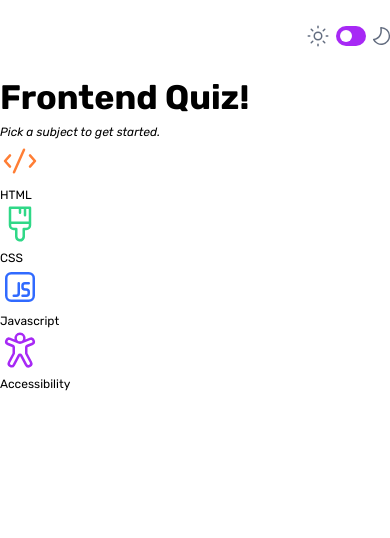
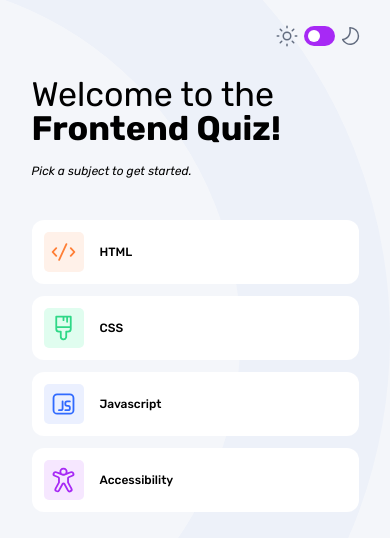
Before and after one commit to ikitamalarose/frontend-quizz-app-challenge, a plain HTML site: page index.html in a window 390 px wide. Drawn offline with Linux system fonts and the light colour scheme.

Commit message:
-Add CSS code for the menu - Wrote CSS code for the menu -Changed the structure of index.html

```diff
--- a/css/media_queries/mobile.css
+++ b/css/media_queries/mobile.css
@@ -1,20 +1,33 @@
 @media (max-width: 768px) {
-  /* Menu Header start*/
+  /* body start */
+  body {
+    background-image: url("/assets/images/pattern-background-mobile-light.svg");
 
-  .container__header {
+    background-repeat: no-repeat;
+    background-size: cover;
+    background-color: var(--light-grey);
+
+    display: grid;
+    place-content: center;
+  }
+
+  /* body end */
+
+  /* menu header start*/
+  .header {
     display: flex;
     flex-direction: row;
     justify-content: flex-end;
+    width: 20.438rem;
     padding-top: 1.625rem;
-    padding-bottom: 1.625rem;
+    margin-bottom: 2rem;
   }
 
-  .container__header__buttons {
-      width: 5rem;
-      height: 1.25rem;
-      display: flex;
-      flex-direction: row;
-      align-items: center;
+  .header__buttons {
+    width: 5rem;
+    display: flex;
+    flex-direction: row;
+    align-items: center;
   }
 
   .header__button {
@@ -33,10 +46,10 @@
     justify-content: center;
   }
 
-  #lightModeButton{
+  #lightModeButton {
     margin-right: 0.6rem;
   }
-  #darkModeButton{
+  #darkModeButton {
     margin-left: 0.5rem;
   }
 
@@ -51,44 +64,117 @@
     padding: 0.25rem;
   }
 
-  .slider {
+  .header__button-slider {
     width: 0.75rem;
     height: 0.75rem;
     background-color: var(--pure-white);
     border-radius: 50%;
   }
-  /* Menu Header end*/
 
-  /* container content start */
+  /* menu header end*/
 
-  .container__content {
+  /* main start  */
+  .main {
     display: flex;
     flex-direction: column;
-    grid-column: 2.5rem;
+    align-items: center;
+    justify-content: center;
+  }
+
+  .main__content {
+    display: flex;
+    flex-direction: column;
+    align-items: flex-start;
+
+    width: 20.438rem;
   }
 
   .content__left {
     display: flex;
     flex-direction: column;
-    grid-column: 1rem;
-    align-items: flex-start;
+
+    margin-bottom: 2.5rem;
   }
 
   .content__title {
     font-size: var(--font-size-heading-m);
+    line-height: var(--font-size-heading-m);
+    margin-bottom: 1rem;
   }
 
-  .content__title span {
-    display: none;
-  }
   .content__subtitle {
     font-size: var(--font-size-body-s);
-    font-style: italic;
+    font-style: var(--font-weight-regular-italic);
   }
 
   /* content menu start */
+
   .content__menu {
     display: flex;
     flex-direction: column;
   }
+
+  .menu__item {
+    width: 20.438rem;
+    height: 4rem;
+
+    padding: 0.75rem;
+
+    border-radius: 0.75rem;
+
+    display: flex;
+    flex-direction: row;
+    justify-content: flex-start;
+    align-items: center;
+
+    background: var(--pure-white);
+  }
+
+  .menu__item:not(:last-of-type) {
+    margin-bottom: 0.75rem;
+  }
+
+  .menu__item-icon {
+    width: 2.5rem;
+    height: 2.5rem;
+
+    display: flex;
+    flex-direction: row;
+    align-items: center;
+    justify-content: center;
+
+    border-radius: 5px;
+
+    margin-right: 1rem;
+  }
+
+  .menu__item-icon--very-pale-peach {
+    background: var(--very-pale-peach);
+  }
+
+  .menu__item-icon--bright-mint-green {
+    background: var(--bright-mint-green);
+  }
+
+  .menu__item-icon--bright-blue {
+    background: var(--bright-blue);
+  }
+
+  .menu__item-icon--purple {
+    background: var(--pale-lavender);
+  }
+
+  .menu__item-icon__img {
+    width: 1.786rem;
+    height: 1.786rem;
+  }
+
+  .menu__item-title {
+    font-weight: var(--font-weight-medium);
+    text-transform: capitalize;
+  }
+
+  /* content menu end */
+
+  /* main end  */
 }
--- a/css/variables.css
+++ b/css/variables.css
@@ -11,6 +11,7 @@
   --light-grey-blue: #626c7f;
   --vivid-red: #ee5454;
   --bright-teal: #26d782;
+
 
   /* icons menu */
   --very-pale-peach: #FFF1E9;
--- a/index.html
+++ b/index.html
@@ -12,19 +12,16 @@
 
 <body>
 
-  <!-- Quiz menu start -->
+  <header class="header">
 
-  <main class="container">
-    <header class="container__header">
-
-      <div class="container__header__buttons">
+    <div class="header__buttons">
 
       <button id="lightModeButton" class="header__button">
         <img src="/assets/images/icon-sun-dark.svg" alt="Light Mode Icon">
       </button>
 
       <button id="toggleButton" class="header__button">
-          <span class="slider"></span>
+        <span class="header__button-slider"></span>
       </button>
 
       <button id="darkModeButton" class="header__button">
@@ -32,10 +29,13 @@
       </button>
 
     </div>
+  </header>
+  <!-- Quiz menu start -->
 
-    </header>
+  <main class="main">
 
-    <div class="container__content">
+
+    <div class="main__content">
 
       <section class="content__left">
 
@@ -46,44 +46,44 @@
 
       <section class="content__menu">
 
-        <div class="menu__list">
+        <div class="menu__item">
 
-          <div class="menu__list__icon--very-pale-peach">
-            <img src="/assets/images/icon-html.svg" alt="html icon" srcset="" class="menu__list__icon">
+          <div class="menu__item-icon menu__item-icon--very-pale-peach">
+            <img src="/assets/images/icon-html.svg" alt="html icon" srcset="" class="menu__item-icon__img">
           </div>
 
-          <p class="menu__list__title">HTML</p>
+          <p class="menu__item-title">HTML</p>
 
         </div>
 
-        <div class="menu__list">
+        <div class="menu__item">
 
-          <div class="menu__list__icon--bright-mint-green">
-            <img src="/assets/images/icon-css.svg" alt="CSS icon" srcset="" class="menu__list__icon">
+          <div class="menu__item-icon menu__item-icon--bright-mint-green">
+            <img src="/assets/images/icon-css.svg" alt="CSS icon" srcset="" class="menu__item-icon__img">
           </div>
 
-          <p class="menu__list__title">CSS</p>
+          <p class="menu__item-title">CSS</p>
 
         </div>
 
-        <div class="menu__list">
+        <div class="menu__item">
 
-          <div class="menu__list__icon--bright-blue">
-            <img src="/assets/images/icon-js.svg" alt="Javascript icon" srcset="" class="menu__list__icon">
+          <div class="menu__item-icon menu__item-icon--bright-blue">
+            <img src="/assets/images/icon-js.svg" alt="Javascript icon" srcset="" class="menu__item-icon__img">
           </div>
 
-          <p class="menu__list__title">Javascript</p>
+          <p class="menu__item-title">Javascript</p>
 
         </div>
 
-        <div class="menu__list">
+        <div class="menu__item">
 
-          <div class="menu__list__icon--purple">
+          <div class="menu__item-icon menu__item-icon--purple">
             <img src="/assets/images/icon-accessibility.svg" alt="Accessibility icon" srcset=""
-              class="menu__list__icon">
+              class="menu__item-icon__img">
           </div>
 
-          <p class="menu__list__title">Accessibility</p>
+          <p class="menu__item-title">Accessibility</p>
 
         </div>
 
```
Lines whose indentation alone changed are shown as unchanged.
